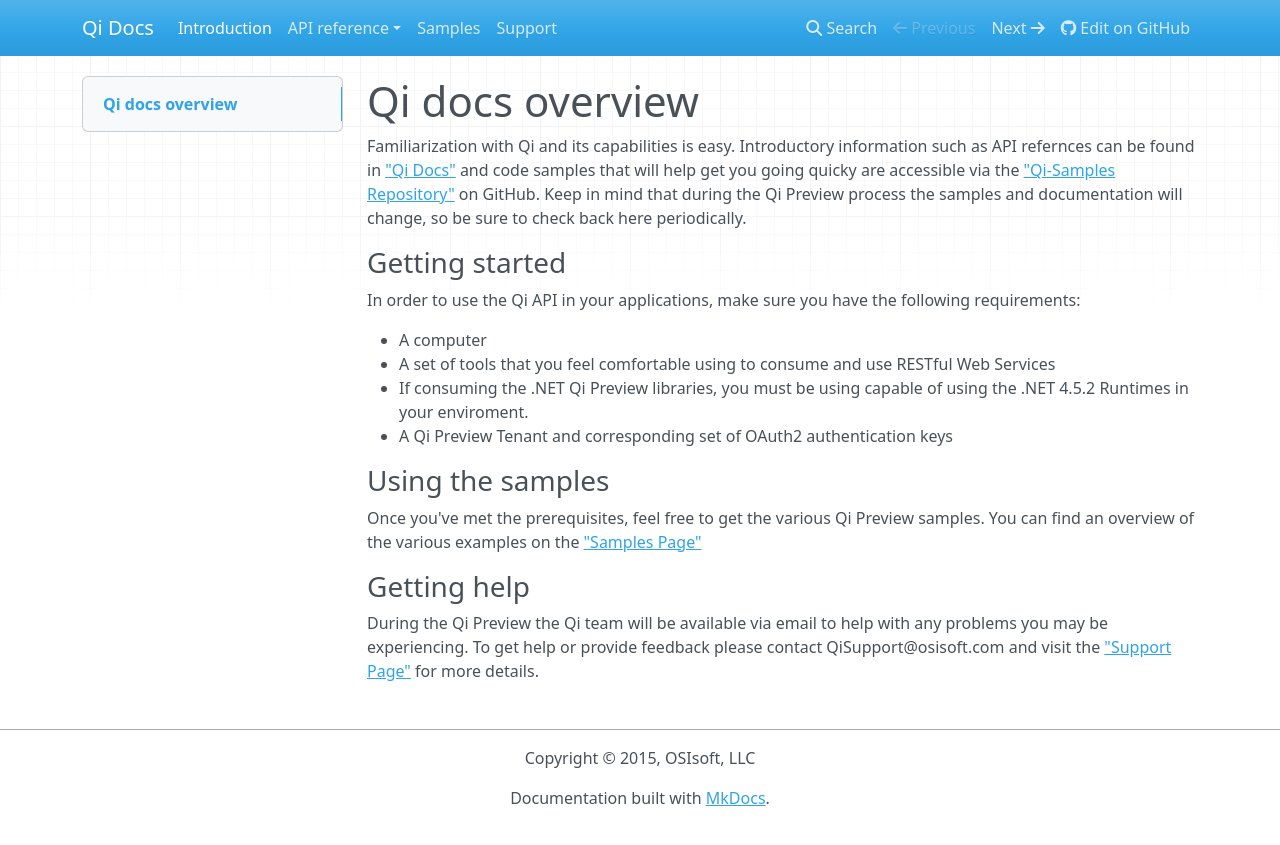
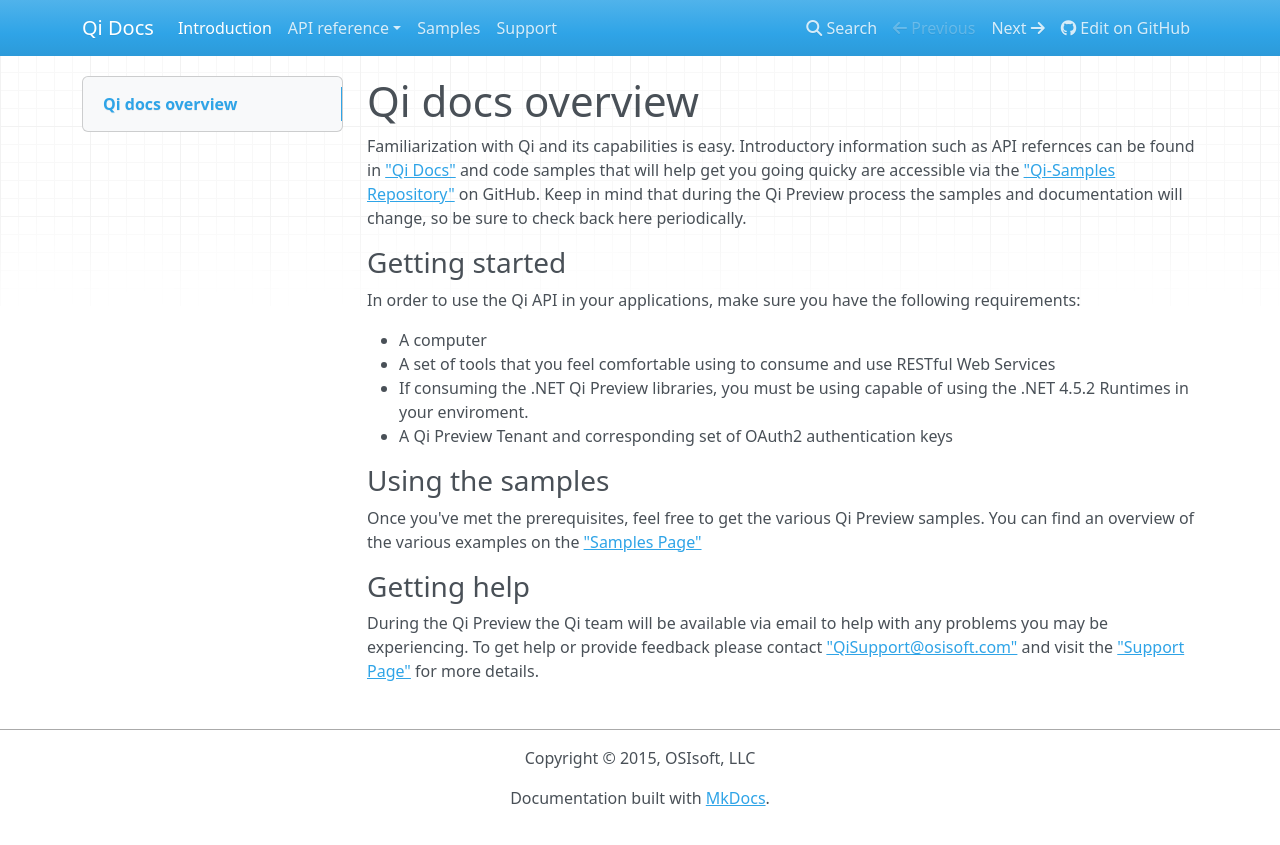
Before and after one commit to ssuryanarayanan/Qi-Docs, an MkDocs documentation site: the page built from docs/index.md, in a window 1280 px wide. Shown: the top 845 px of the page. Built offline with MkDocs 1.6.1, drawn with Linux system fonts in a browser that asks for light colours; nearby versions of some CDN libraries; old or Windows-style settings are respelled for this version of MkDocs; part of the change alters nothing that is shown.

```diff
--- a/docs/index.md
+++ b/docs/index.md
@@ -13,4 +13,4 @@ In order to use the Qi API in your applications, make sure you have the followin
 Once you've met the prerequisites, feel free to get the various Qi Preview samples.
 You can find an overview of the various examples on the ["Samples Page"](http://qi.osisoft.com/Main/#/API)
 ### Getting help
-During the Qi Preview the Qi team will be available via email to help with any problems you may be experiencing. To get help or provide feedback please contact QiSupport@osisoft.com and visit the ["Support Page"](http://qi-docs.osisoft.com/en/latest/support/) for more details.
+During the Qi Preview the Qi team will be available via email to help with any problems you may be experiencing. To get help or provide feedback please contact ["QiSupport@osisoft.com"](Mailto:QiSupport@osisoft.com) and visit the ["Support Page"](http://qi-docs.osisoft.com/en/latest/support/) for more details.
```
